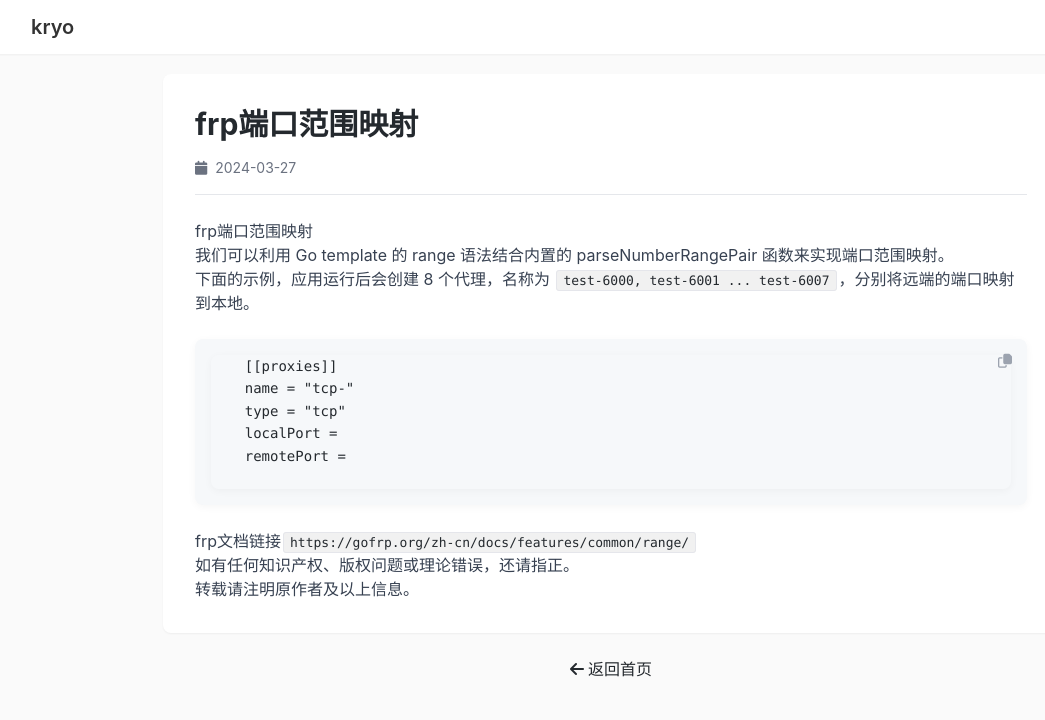
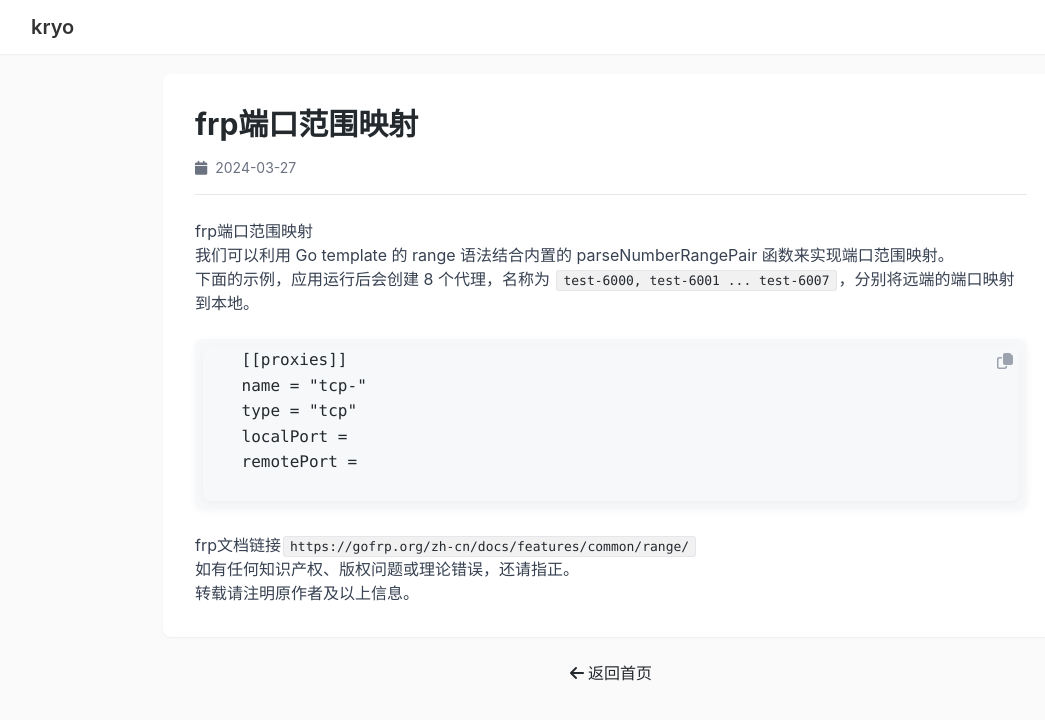
Before and after one commit to kryo0o/kryo0o.github.io, a Jekyll site: the page built from _posts/2024-04-17-frp端口范围映射.md, in a window 1280 px wide. Shown: the top 720 px of the page, without its empty margins (29-1074 px from the left). Built offline with Jekyll 4.4.1, drawn with Linux system fonts in a browser that asks for light colours; nearby versions of some CDN libraries.

Commit message:
Update default.html

```diff
--- a/_layouts/default.html
+++ b/_layouts/default.html
@@ -44,11 +44,11 @@
       /* 轻微阴影，增加层次感而不显突兀 */
       box-shadow: 0 2px 8px rgba(0,0,0,0.04);
       border-radius: var(--border-radius-lg);
-      padding: 16px; /* 恢复正常的内边距 */
+      padding: 8px; /* 恢复正常的内边距 */
       margin: 24px 0;
       overflow-x: auto;
       position: relative;
-      font-size: 14px;
+      font-size: 16px;
       line-height: 1.6;
     }
 
```
